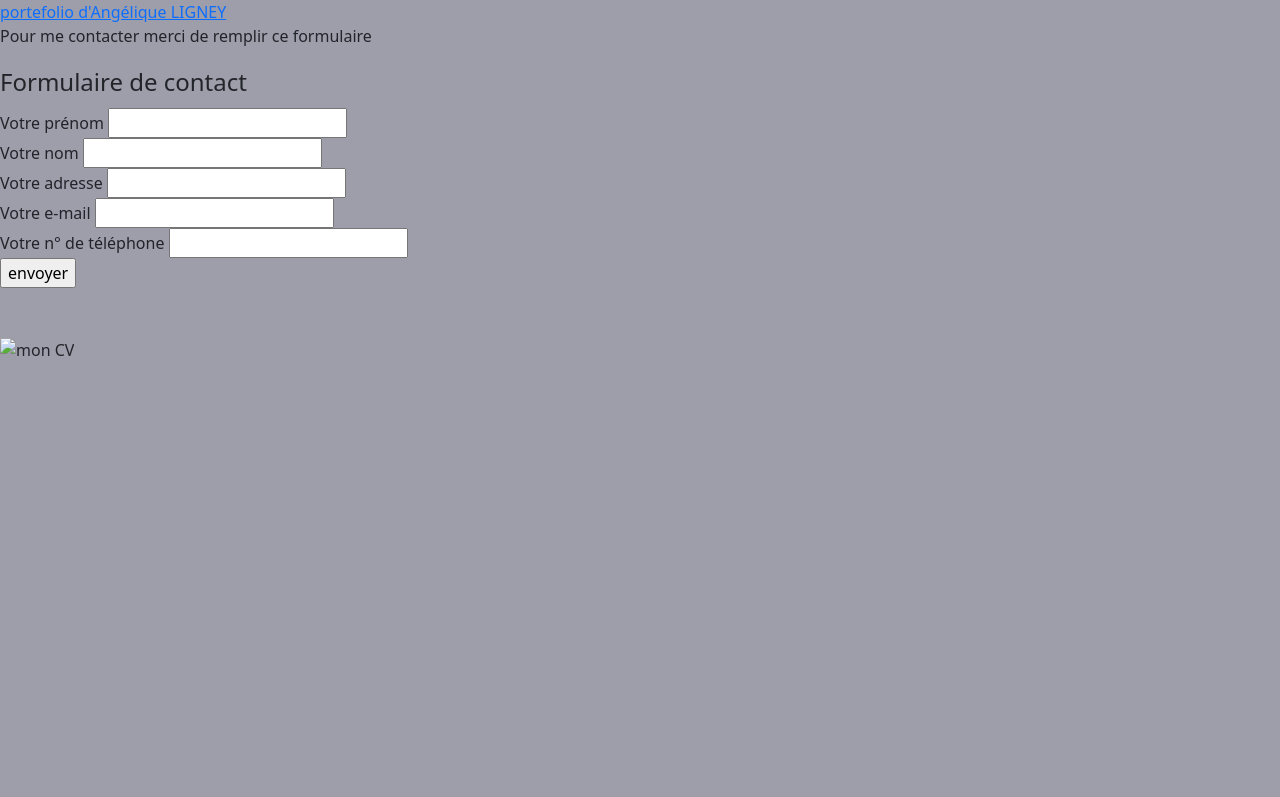
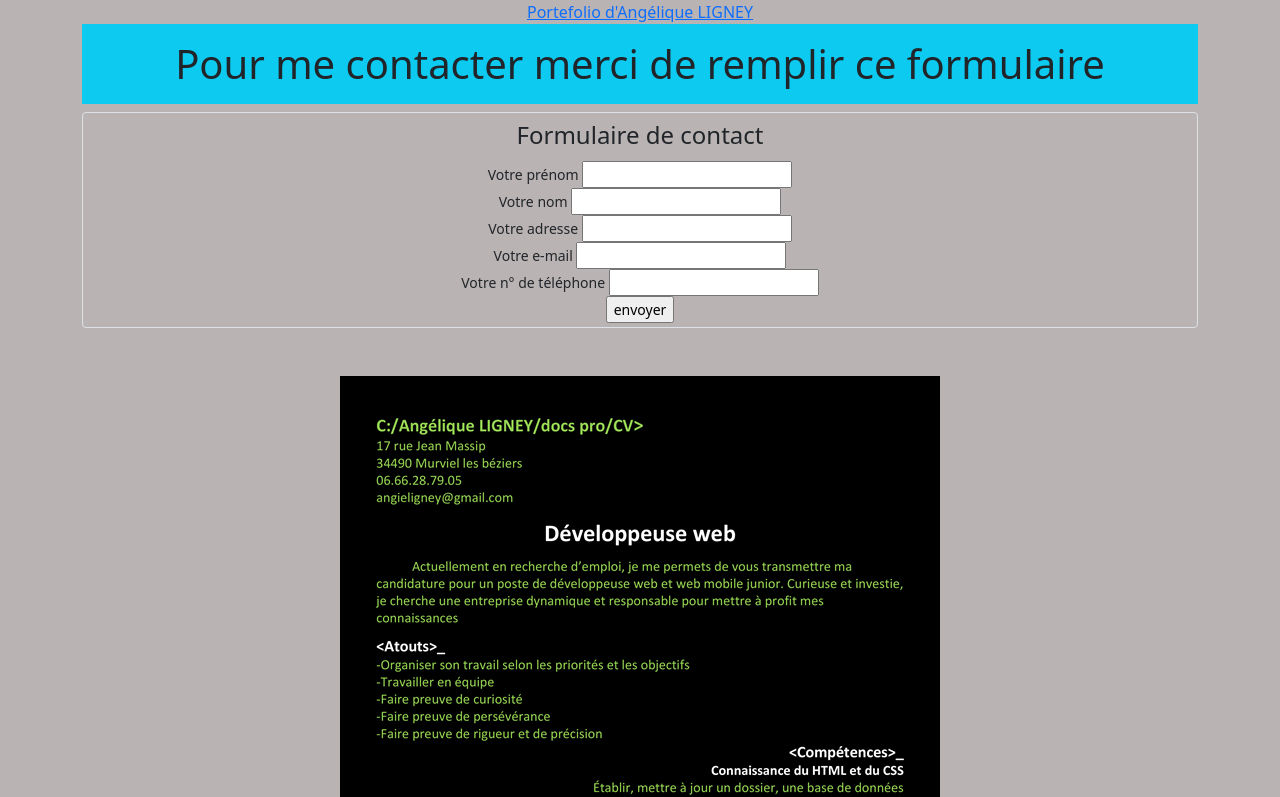
Before and after one commit to Angie-one/angelCode.bwb, a website: page angelcode/page2CV.html in a window 1280 px wide. Shown: the top 797 px of the page. Drawn offline with nearby package versions, Linux system fonts and the light colour scheme.

Commit message:
mise en page

```diff
--- a/angelcode/page2CV.html
+++ b/angelcode/page2CV.html
@@ -4,16 +4,20 @@
     <meta charset="UTF-8">
     <meta name="viewport" content="width=device-width, initial-scale=1.0">
     <link rel="stylesheet" href="https://cdn.jsdelivr.net/npm/bootstrap@5.3.3/dist/css/bootstrap.min.css">
-    <link rel="stylesheet" href="styles.css">
+    <link rel="stylesheet" href="stylescss.css">
     <title>Mon CV</title>
 </head>
 <body>
-    <a href="index.html">portefolio d'Angélique LIGNEY</a>
+
+    <div class="container text-center">
+    <a href="indexCV.html">Portefolio d'Angélique LIGNEY</a>
 
 
-    <p>Pour me contacter merci de remplir ce formulaire</p>
+    <p class="p-3 mb-2 bg-info display-6">Pour me contacter merci de remplir ce formulaire</p>
+</div>
 
-    <form action="" method="get">
+<div class="container text-center">
+    <form action="" method="get" class="form-control form-control-sm">
 
     <fieldset>
 
@@ -39,10 +43,10 @@
     </fieldset>
 
     </form>
-
+</div>
     <br><br>
 
-    <img id="CV" src="CV LIGNEY dev junior.pdf" alt="mon CV">
+    <img class="d-block mx-auto" src="img/CV Angélique LIGNEY.png" alt="mon CV">
 
 </body>
 </html>
--- a/angelcode/stylescss.css
+++ b/angelcode/stylescss.css
@@ -1,3 +1,6 @@
 body {
     background-color: #b9b3b3;
 }
+.form-control {
+    background-color: #b9b3b3;
+}
```
Also changed, not shown: angelcode/indexCV.html (+5 -2 lines), angelcode/img/CV Angélique LIGNEY.png (added), angelcode/img/bureaudordi.png (renamed from angelcode/bureaudordi.png), 1 other file.
